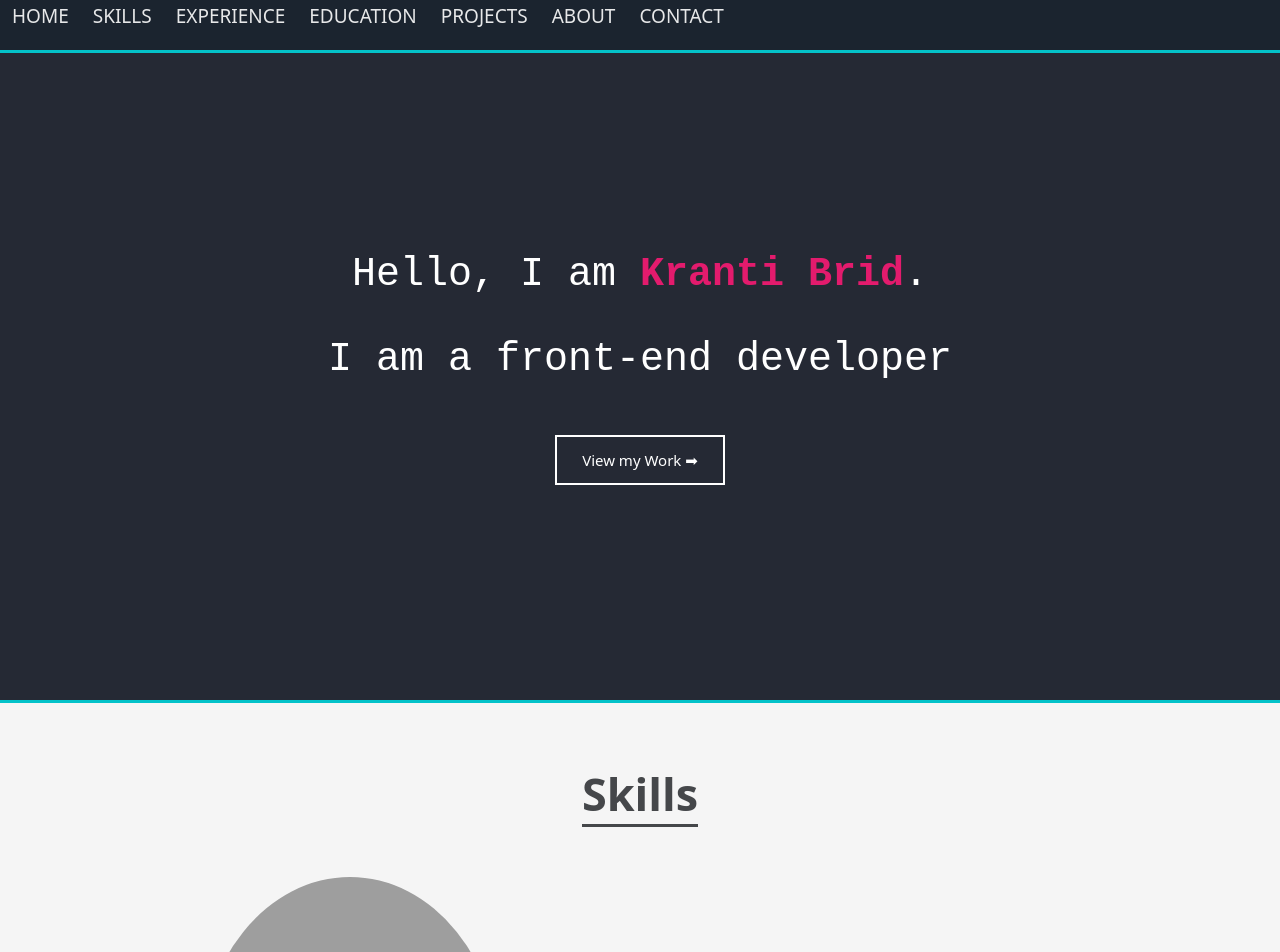
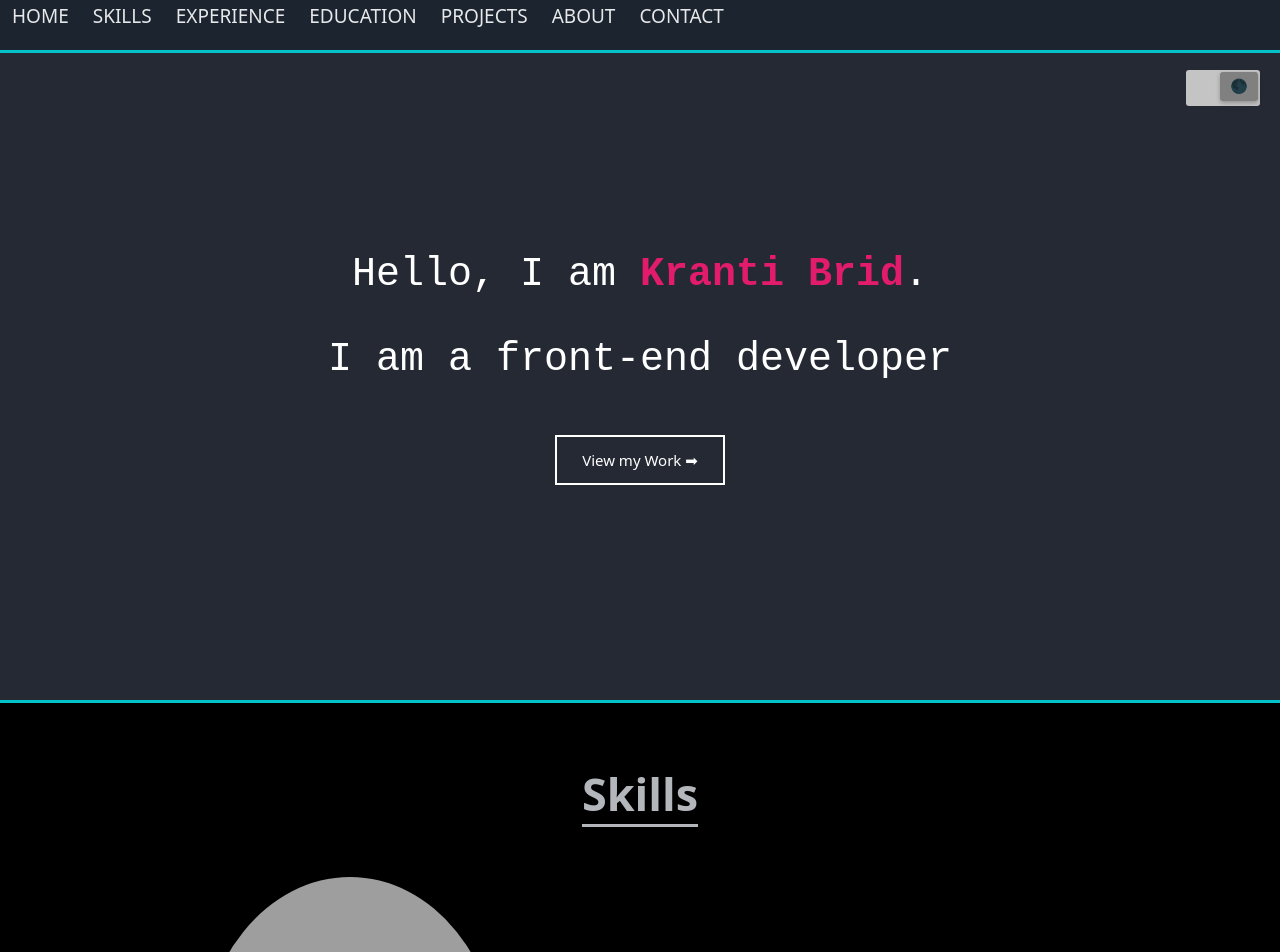
Before and after one commit to KrantiBrid98/porfolio, a React (Create React App) app: page / in a window 1280 px wide. Shown: the top 952 px of the page. Built offline with nearby package versions, Linux system fonts and the light colour scheme; grey boxes are pictures that could not be loaded.

Commit message:
Added toggle component

```diff
--- a/package.json
+++ b/package.json
@@ -7,6 +7,7 @@
     "@testing-library/react": "^9.3.2",
     "@testing-library/user-event": "^7.1.2",
     "lodash": "^4.17.20",
+    "node-sass": "^4.0.0",
     "react": "^16.13.1",
     "react-dom": "^16.13.1",
     "react-scripts": "3.4.3"
--- a/src/App.js
+++ b/src/App.js
@@ -1,10 +1,12 @@
 import React from 'react';
 import Wrapper from "../src/components/wrapper/wrapper";
+import { ThemeContext } from "../src/components/context";
+
 function App() {
   return (
-    <>
+    <ThemeContext.Provider value={"dark"}>
       <Wrapper />
-    </>
+    </ThemeContext.Provider>
   );
 }
 
--- /dev/null
+++ b/src/components/context.js
@@ -0,0 +1,3 @@
+import React from 'react';
+
+export const ThemeContext = React.createContext(null);
--- a/src/components/home/home.js
+++ b/src/components/home/home.js
@@ -1,15 +1,33 @@
-import React from "react";
-import "./home.css";
-
+import React from 'react';
+import './home.css';
+import { ToggleButton } from '../toggleButton';
 const Home = () => {
-    return <div className="filler">
-        <div className="home-content" id="home-section">
-            <div className="home-script">Hello, I am <span style={{color: `#e31b6d`, fontWeight: `bold`}}>Kranti Brid</span>.</div>
-            <div className="home-script">I am a front-end developer</div>
-            <button><a href="#skills-section">View my Work <span className="arrow">➡</span></a>
-            </button>
+  const [selected, setSelected] = React.useState(true);
+  return (
+    <div className="filler">
+      <ToggleButton
+        selected={selected}
+        toggleSelected={() => {
+          setSelected(!selected);
+        }}
+      />
+      <div className="home-content" id="home-section">
+        <div className="home-script">
+          Hello, I am{' '}
+          <span style={{ color: `#e31b6d`, fontWeight: `bold` }}>
+            Kranti Brid
+          </span>
+          .
         </div>
+        <div className="home-script">I am a front-end developer</div>
+        <button>
+          <a href="#skills-section">
+            View my Work <span className="arrow">➡</span>
+          </a>
+        </button>
+      </div>
     </div>
-}
+  );
+};
 
 export default Home;
--- a/src/components/skills/skills.js
+++ b/src/components/skills/skills.js
@@ -1,10 +1,14 @@
-import React from "react";
-import "./skills.css";
-import display from "../../assets/display.jpg";
-import data from "../../content/data.json";
+import React from 'react';
+import './skills.scss';
+import display from '../../assets/display.jpg';
+import data from '../../content/data.json';
+import { ThemeContext } from '../context';
 
 const Skills = () => {
-    return <div className="block-wrapper block-wrapper-color" id="skills-section">
+  return (
+    <ThemeContext.Consumer>
+      {(value) => (
+        <div className="block-wrapper block-wrapper-color" id="skills-section">
           <h3>Skills</h3>
           <div className="skills-column">
             <div className="row">
@@ -13,16 +17,21 @@ const Skills = () => {
             </div>
             <div className="row">
               <h6>Skills</h6>
-                <div style={{ display: "flex", flexWrap: "wrap" }}>
-                    {
-                        data.skills.skillset.map((skill, index) => {
-                            return <div className="tags" key={index}>{skill}</div>
-                        })
-                    }
+              <div style={{ display: 'flex', flexWrap: 'wrap' }}>
+                {data.skills.skillset.map((skill, index) => {
+                  return (
+                    <div className="tags" key={index}>
+                      {skill}
+                    </div>
+                  );
+                })}
               </div>
             </div>
           </div>
         </div>
-}
+      )}
+    </ThemeContext.Consumer>
+  );
+};
 
 export default Skills;
--- a/src/components/skills/skills.css
+++ b/src/components/skills/skills.scss
@@ -14,12 +14,19 @@ img {
     border-radius: 50%;
   }
 
+.user-description-false {
+    padding: 2px;
+    font-family: system-ui;
+    font-weight: 600;
+    color: #443f3f;
+}
+
+/* true */
 .user-description {
     padding: 2px;
     font-family: system-ui;
     font-weight: 600;
-    color: #443f3f;
-
+    color: #b3b6bb;
 }
 
 .tags {
--- /dev/null
+++ b/src/components/toggleButton/index.js
@@ -0,0 +1,26 @@
+import React, { Component } from 'react';
+import './toggleButton.css';
+
+export class ToggleButton extends Component {
+  constructor(props) {
+    super(props);
+    this.state = {};
+  }
+
+  render() {
+    const { selected, toggleSelected } = this.props;
+    return (
+      <div
+        className={`toggle-container nightMode-${selected}`}
+        onClick={toggleSelected}
+      >
+        <div
+          className={`dialog-button ${selected ? '' : 'disabled'}`}
+          style={{ height: '80%' }}
+        >
+          {selected ? '🌑' : '⛅'}
+        </div>
+      </div>
+    );
+  }
+}
--- /dev/null
+++ b/src/components/toggleButton/toggleButton.css
@@ -0,0 +1,49 @@
+.toggle-container {
+    width: 70px;
+    cursor: pointer;
+    user-select: none;
+    border-radius: 3px;
+    padding: 2px;
+    height: 32px;
+    position: relative;
+    float: right;
+    margin: 20px;
+  }
+
+  .nightMode-true {
+    background-color: #c4c4c4;
+  }
+
+  .nightMode-false {
+    background-color: white;
+  }
+
+  .dialog-button {
+    font-size: 14px;
+    line-height: 16px;
+    font-weight: bold;
+    cursor: pointer;
+    background-color: grey;
+    /* color: navy; */
+    padding: 8px 12px;
+    border-radius: 18px;
+    box-shadow: 0px 4px 4px rgba(0, 0, 0, 0.25);
+    min-width: 46px;
+    display: flex;
+    justify-content: center;
+    align-items: center;
+    width: 38px;
+    min-width: unset;
+    border-radius: 3px;
+    box-sizing: border-box;
+    box-shadow: 0px 2px 4px rgba(0, 0, 0, 0.25);
+    position: absolute;
+    left: 34px;
+    transition: all 0.3s ease;
+  }
+
+  .disabled {
+    background-color: yellow;
+    /* background-color: white; */
+    left: 2px;
+  }
--- a/src/components/wrapper/wrapper.css
+++ b/src/components/wrapper/wrapper.css
@@ -7,11 +7,11 @@
 }
 
 h3 {
-    color: #45474a;
+    color: #b3b6bb;
     font-size: 45px;
     font-family: system-ui;
     font-weight: bold;
-    border-bottom: 3px solid #45474a;
+    border-bottom: 3px solid #b3b6bb;
     margin: 0px;
     margin-bottom: 50px;
 }
@@ -44,9 +44,15 @@ p {
     text-align: center;
 }
 
-.block-wrapper-color {
+.block-wrapper-color-false {
     background-color: #f5f5f5;
 }
+
+ /* true */
+.block-wrapper-color {
+    background-color: #000000;
+}
+
 
 .block-color {
     color: #e7e8e9;
```
Also changed, not shown: 1 other file (tests, documents, lock files or other folders). Lines whose indentation alone changed are shown as unchanged.
